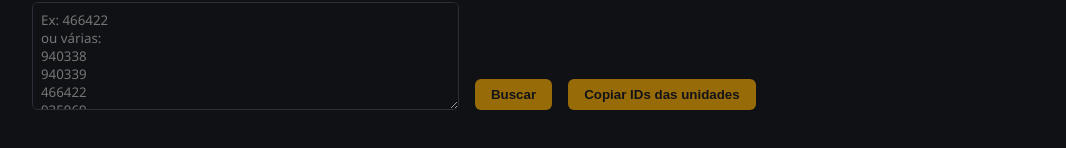
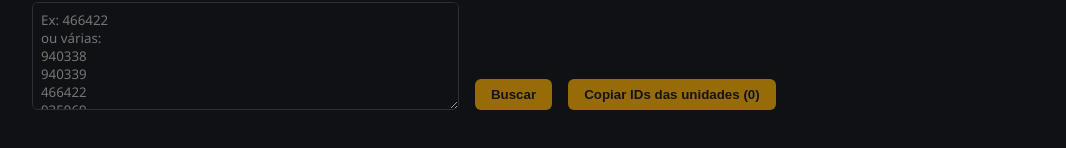
Before and after one commit to Pablo-Francisco-Moura/rabbitmq-solar-view-dev, a React (Vite) app in the folder web/: page /units in a window 1280 px wide. Shown: the part 194-342 px from the top of the page, without its empty margins (74-1140 px from the left). Built offline with nearby package versions, Linux system fonts and the light colour scheme.

Commit message:
✨ Feature: Show total count on copy unidade IDs button

```diff
--- a/web/src/pages/UnitsPage.jsx
+++ b/web/src/pages/UnitsPage.jsx
@@ -55,6 +55,9 @@ export default function UnitsPage() {
   const [copied, setCopied] = useState(false);
 
   const searchIds = parseUnidadeIds(searchText);
+  const totalCopyIds =
+    groups.reduce((sum, group) => sum + 1 + group.beneficiarias.length, 0) +
+    notFoundIds.length;
 
   useEffect(() => {
     try {
@@ -136,9 +139,9 @@ export default function UnitsPage() {
         <button
           type="button"
           onClick={handleCopyIds}
-          disabled={groups.length === 0 && notFoundIds.length === 0}
+          disabled={totalCopyIds === 0}
         >
-          {copied ? "Copiado!" : "Copiar IDs das unidades"}
+          {copied ? "Copiado!" : `Copiar IDs das unidades (${totalCopyIds})`}
         </button>
       </form>
 
```
